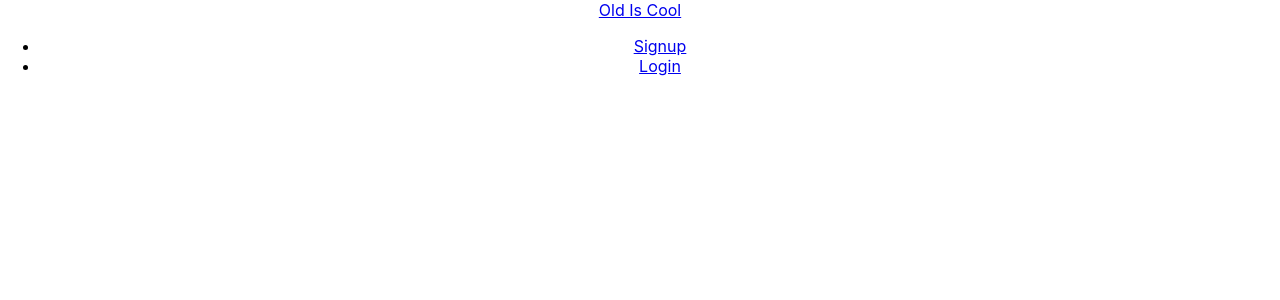
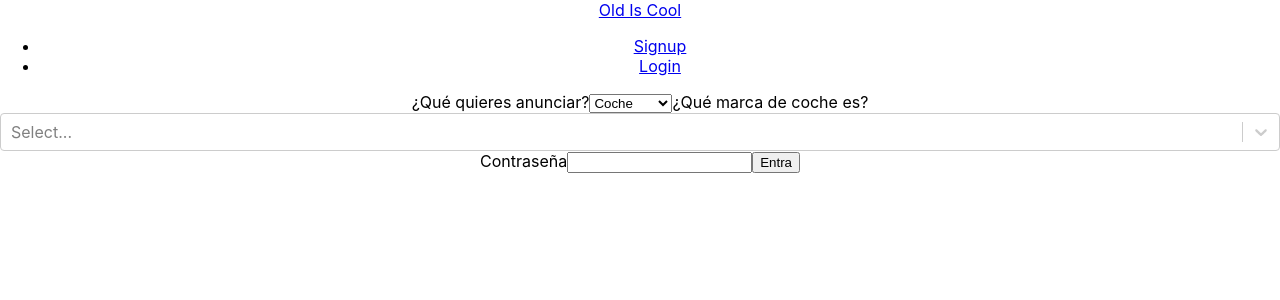
Before and after one commit to tomytubert/old-is-cool, a React (Create React App) app: page /vender-mi-coche-clasico in a window 1280 px wide. Shown: the top 300 px of the page. Built offline with nearby package versions, Linux system fonts and the light colour scheme; no server answers.

Commit message:
Done brand select

```diff
--- a/package.json
+++ b/package.json
@@ -13,6 +13,7 @@
     "react-redux": "^7.2.2",
     "react-router-dom": "^5.2.0",
     "react-scripts": "4.0.3",
+    "react-select": "^4.2.1",
     "redux": "^4.0.5",
     "styled-components": "^5.2.1",
     "web-vitals": "^1.1.0"
--- a/src/App.js
+++ b/src/App.js
@@ -5,6 +5,7 @@ import Navbar from "./components/Layout/Navbar";
 import Login from "./views/Login/Login";
 import SingUp from "./views/SingUp/SingUp";
 import AnonRoute from "./components/Routes/AnonRoute"
+import SellCar from "./views/SellCar/SellCar"
 import { Switch, Route } from "react-router-dom";
 
 function App() {
@@ -13,6 +14,7 @@ function App() {
       <Navbar />
       <Switch>
         <Route exact path="/" component={HomePage} />
+        <Route exact path="/vender-mi-coche-clasico" component={SellCar} />
         <AnonRoute exact path="/signup">
           <SingUp />
         </AnonRoute>
--- /dev/null
+++ b/src/service/brand.service.js
@@ -0,0 +1,9 @@
+import axios from "axios";
+require("dotenv").config();
+
+const brandApi = axios.create({
+  baseURL: `${process.env.REACT_APP_API}/brand`,
+  withCredentials: true,
+});
+
+export const getBrands = () => brandApi.get("/getAll");
--- /dev/null
+++ b/src/views/SellCar/SellCar.js
@@ -0,0 +1,87 @@
+import React, { useState, useEffect } from "react";
+import { useSafeDispatch } from "../../hooks/useSafeDispatch";
+// import { useAuth } from "../../context/AuthContext.utils";
+import { getBrands } from "../../service/brand.service";
+import Select from "react-select";
+
+const SellCar = () => {
+  const initialState = {
+    brand: "",
+  };
+
+  const [state, unsafeSetState] = useState(initialState);
+  const [brands, setBrands] = useState([]);
+  const [error, setError] = useState("");
+  const setState = useSafeDispatch(unsafeSetState);
+
+  const handleChange = ({ target }) => {
+    setState({ ...state, [target.name]: target.value });
+  };
+
+  const getAllBrands = async () => {
+    try {
+      const { data } = await getBrands();
+      const newArr = [];
+      data.forEach((brand) => {
+        newArr.push({
+          value: brand.name,
+          label: brand.name,
+        });
+        setBrands(newArr)
+      });
+    } catch (e) {
+      console.error(e);
+    }
+  };
+
+  useEffect(() => {
+    getAllBrands();
+  }, []);
+
+  const handleSubmit = async (e) => {
+    e.preventDefault();
+
+    // if (newUser && newUser.message) {
+    //   setError(newUser.message);
+    // }
+
+    setState(initialState);
+  };
+  const options = [
+    { value: "chocolate", label: "Chocolate" },
+    { value: "strawberry", label: "Strawberry" },
+    { value: "vanilla", label: "Vanilla" },
+  ];
+  return (
+    <form onSubmit={handleSubmit}>
+      <label htmlFor="type-Of-Car">¿Qué quieres anunciar?</label>
+      <select name="typeOfCar" value={state.typeOfCar} onChange={handleChange}>
+        <option value="coche">Coche</option>
+        <option value="furgoneta">Furgoneta</option>
+        <option value="camion">Camion</option>
+      </select>
+      {/* <label htmlFor="car-image">Añade fotos a tu anuncio</label>
+      <input type="file" value={state.image} /> */}
+      <label htmlFor="brand-car">¿Qué marca de coche es?</label>
+      <Select
+        defaultValue={brands[0]}
+        options={brands}
+        value={state.brand}
+        onChange={handleChange}
+        // formatGroupLabel={formatGroupLabel}
+      />
+
+      <label htmlFor="password">Contraseña</label>
+      <input
+        type="password"
+        name="password"
+        value={state.password}
+        onChange={handleChange}
+      />
+      <button type="submit">Entra</button>
+      <p>{error}</p>
+    </form>
+  );
+};
+
+export default SellCar;
```
Also changed, not shown: 1 other file (tests, documents, lock files or other folders).
